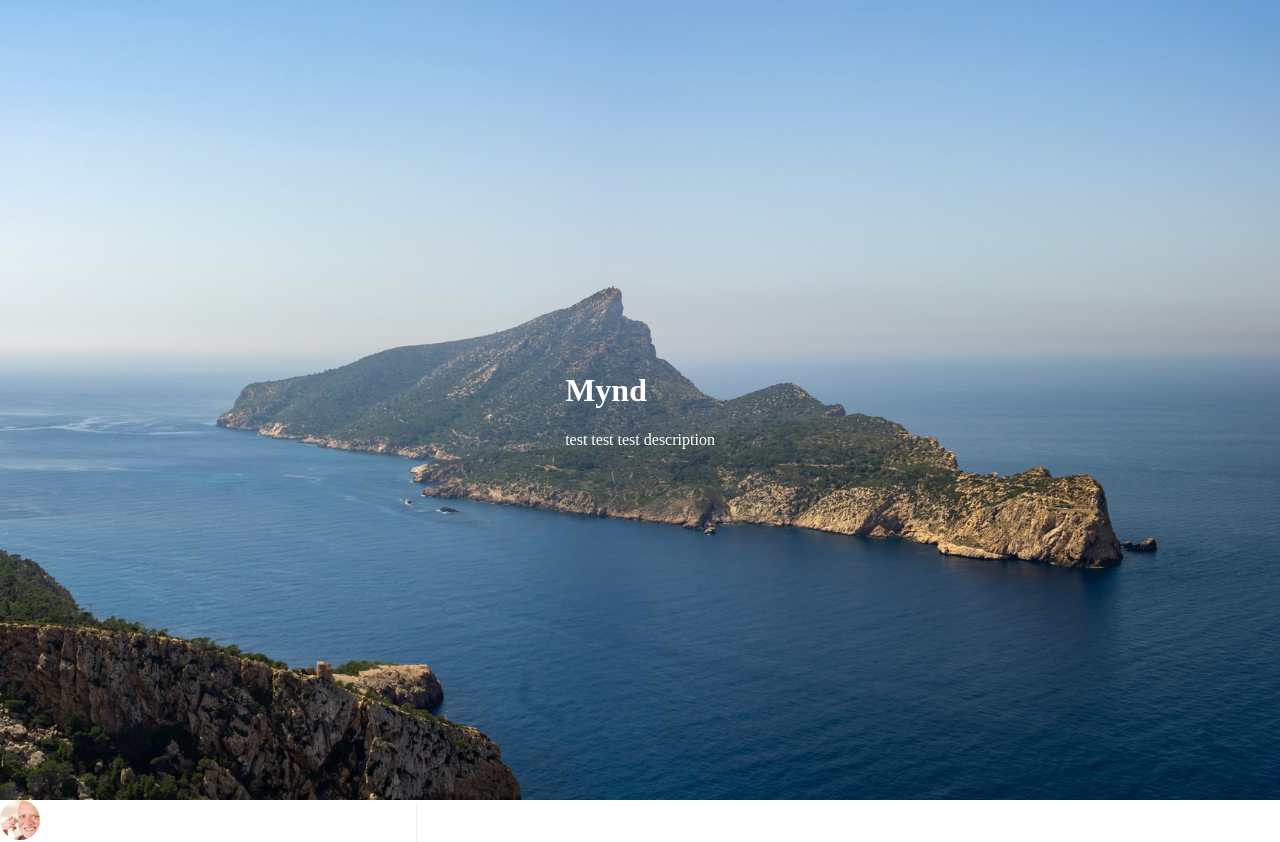
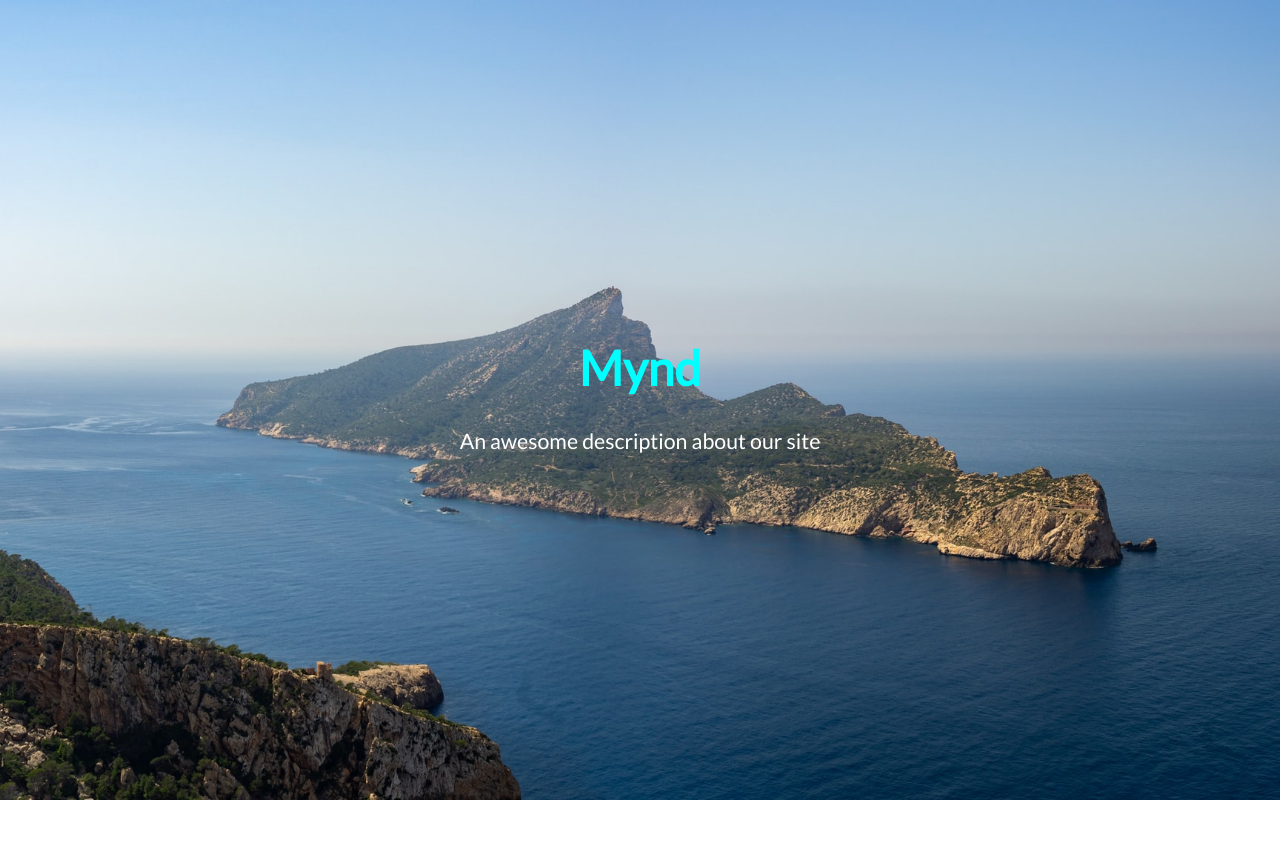
Before and after one commit to Team-25/Mynd, a React (Create React App) app in the folder Frontend/mynd/: page /home in a window 1280 px wide. Shown: the top 842 px of the page. After the commit the page ends 800 px from the top, so only its background shows below. Built offline with nearby package versions, Linux system fonts and the light colour scheme.

Commit message:
[add] Created Home page, updated styling

```diff
--- a/Frontend/mynd/src/App.scss
+++ b/Frontend/mynd/src/App.scss
@@ -1,12 +1,17 @@
+@import url('https://fonts.googleapis.com/css2?family=Lato');
+
+
 .App {
   text-align: center;
   margin: 0;
-  font-family: 'Arial';
+  font-family: 'Lato';
 }
 
 body {
   margin: 0;
   padding: 0;
+  overflow-x: hidden;
+  font-family: 'Lato';
 }
 
 /* Homepage Banner */
@@ -27,6 +32,25 @@ body {
     position: absolute;
     left: 50%;
     top: 50%;
-    transform: translateX(-50%) translateY(-50%);
+    transform: translateX(-50%) translateY(-55%);
     color: white;
+    text-align: center;
+
+    h1 {
+      font-weight: bold;
+      color: aqua;
+      font-size: 36pt;
+    }
+
+    p {
+      font-weight: 500;
+      font-size: 16pt;
+    }
 }
+
+.homepage-banner-img, .homepage-banner-text {
+  -webkit-user-select: none; /* Safari */
+  -moz-user-select: none; /* Firefox */
+  -ms-user-select: none; /* IE10+/Edge */
+  user-select: none; /* Standard */
+}
--- a/Frontend/mynd/src/App.tsx
+++ b/Frontend/mynd/src/App.tsx
@@ -1,15 +1,13 @@
 import { BrowserRouter as Router, Switch, Route, Redirect } from 'react-router-dom';
 import "./App.scss";
-import StudentReviewsPage from './components/Homepage/StudentReviews/student-reviews';
-import Banner from './components/Homepage/Banner/banner';
+import Home from './pages/Home';
 
 function App() {
   return (
     <Router>
-      <Banner title="Mynd" description="test test test description"/>
       <Switch>
         <Route path="/home">
-          <StudentReviewsPage />
+          <Home />
         </Route>
       </Switch>
     </Router>
--- a/Frontend/mynd/src/components/Homepage/Banner/banner.tsx
+++ b/Frontend/mynd/src/components/Homepage/Banner/banner.tsx
@@ -14,7 +14,7 @@ const Banner = (props: IProps) => {
             <img src={img} alt="homepage banner"/>
             <div className="homepage-banner-text">
                 <h1>{props.title}</h1>
-                <span>{props.description}</span>
+                <p>{props.description}</p>
             </div>
         </div>
     )
--- /dev/null
+++ b/Frontend/mynd/src/pages/Home.jsx
@@ -0,0 +1,12 @@
+import Banner from '../components/Homepage/Banner/banner';
+
+const Home = () => {
+    return (
+        <>
+            <Banner title="Mynd" description="An awesome description about our site"/>
+        </>
+    );
+}
+
+
+export default Home;
```
